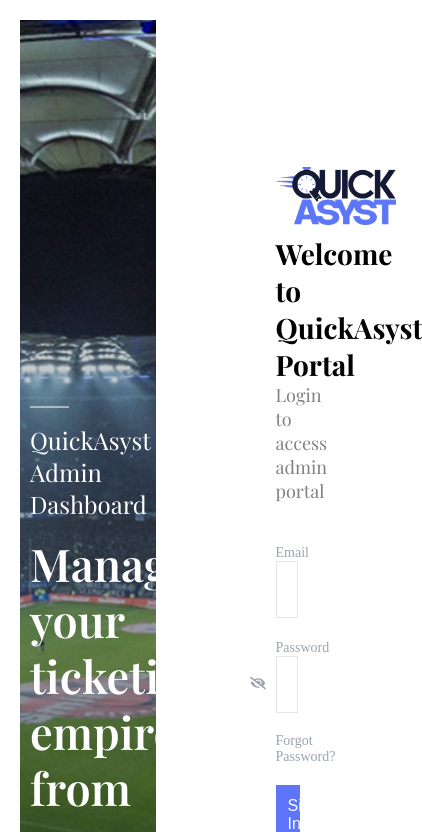
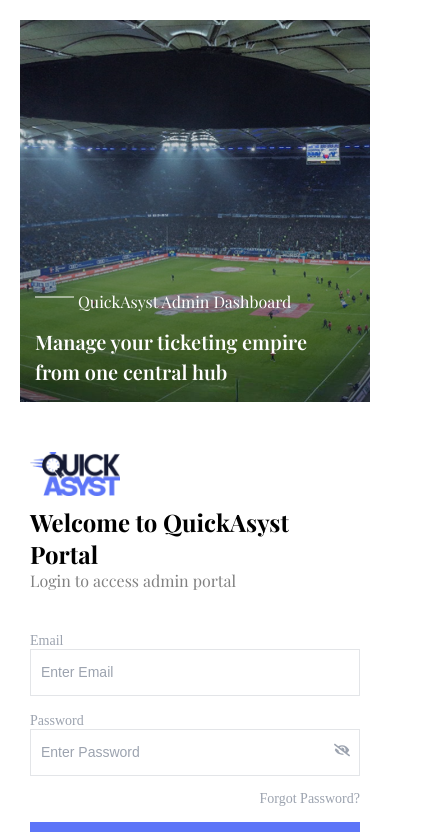
Before and after one commit to Tring-Yuvanvigneshr/Project-QuickAsyst, a React (Vite) app in the folder QA/: page /login in a window 390 px wide. Shown: the top 832 px of the page, 422 px wide, since content can reach past the window. Built offline with nearby package versions, Linux system fonts and the light colour scheme; a web font is replaced by a local one; what aws-amplify would draw is missing.

Commit message:
Mobile responcivenes added

```diff
--- a/QA/src/pages/signIn/signIn.css
+++ b/QA/src/pages/signIn/signIn.css
@@ -149,3 +149,64 @@
     display: flex;
     justify-content: center;
 }
+
+@media screen and (max-width: 1024px) {
+    .signin-container {
+        flex-direction: column;
+        height: auto;
+    }
+
+    .signin-left {
+        width: 100%;
+        height: 50vh;
+    }
+
+    .signin-overlay {
+        padding: 35px;
+    }
+
+    .signin-overlay h3 {
+        font-size: 16px;
+    }
+
+    .signin-overlay h1 {
+        font-size: 20px;
+        line-height: 30px;
+    }
+
+    .signin-right {
+        width: 100%;
+        padding: 50px;
+    }
+}
+
+@media screen and (max-width: 768px) {
+    .signin-right {
+        padding: 30px;
+    }
+
+    .signin-right img {
+        width: 90px;
+    }
+
+    .signin-right h2 {
+        font-size: 24px;
+    }
+
+    .signin-right p {
+        font-size: 16px;
+    }
+
+    .signin-form {
+        gap: 15px;
+    }
+
+    .signin-form input {
+        padding: 15px 10px;
+    }
+
+    .signin-button {
+        padding: 10px;
+        font-size: 14px;
+    }
+}
```
